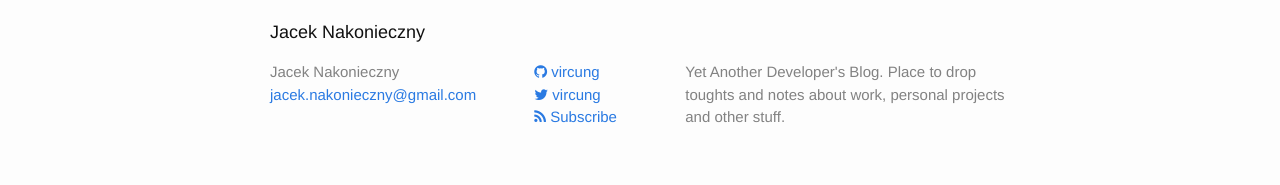
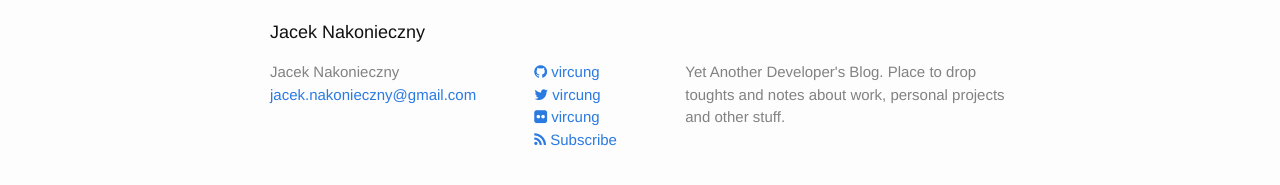
Before and after one commit to vircung/vircung, a Jekyll site: the page built from index.html, in a window 1280 px wide. Shown: the part 359-544 px from the top of the page. Built offline with Jekyll 4.4.1, drawn with Linux system fonts in a browser that asks for light colours; nearby versions of some CDN libraries.

Commit message:
Add flickr link

```diff
--- a/_includes/footer.html
+++ b/_includes/footer.html
@@ -31,6 +31,12 @@
           {% endif %}
 
           <li>
+            <a href="https://flickr.com/vircung">
+              <i class="fa fa-flickr"></i> vircung
+            </a>
+          </li>
+
+          <li>
             <a href="{{ "/feed.xml" | prepend: site.baseurl }}">
               <i class="fa fa-rss"></i> Subscribe
             </a>
```
